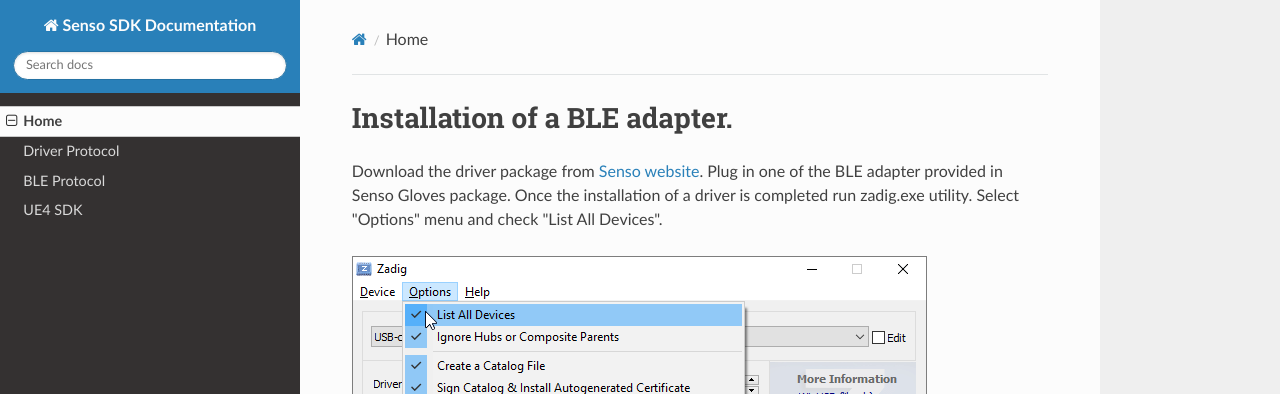
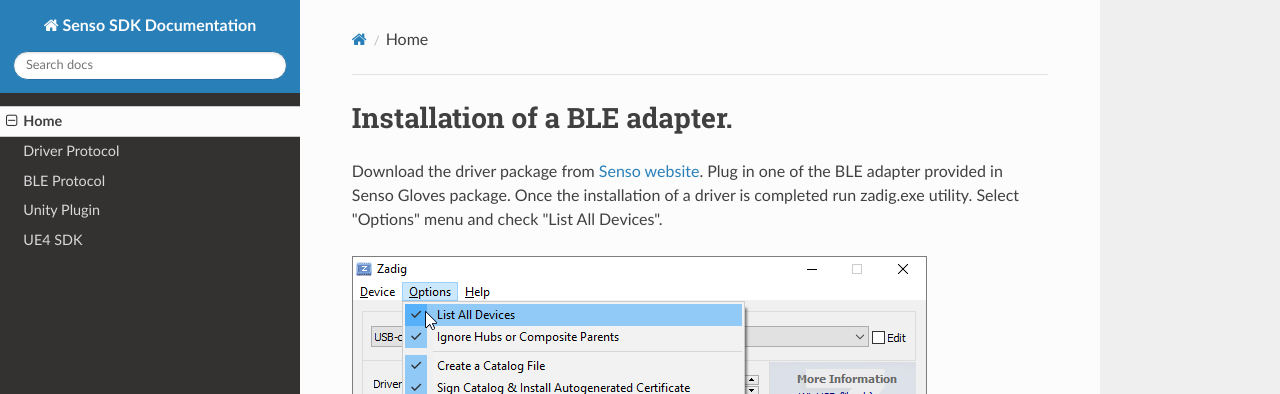
Before and after one commit to paintenzero/senso-docs, an MkDocs documentation site: the page built from docs/index.md, in a window 1280 px wide. Shown: the top 394 px of the page. Built offline with MkDocs 1.6.1, drawn with Linux system fonts in a browser that asks for light colours; nearby versions of some CDN libraries; old or Windows-style settings are respelled for this version of MkDocs.

Commit message:
Unity plugin in menu

```diff
--- a/mkdocs.yml
+++ b/mkdocs.yml
@@ -3,5 +3,6 @@ pages:
   - Home: index.md
   - Driver Protocol: net_protocol.md
   - BLE Protocol: ble_protocol.md
+  - Unity Plugin: unity.md
   - UE4 SDK: ue4.md
 theme: readthedocs
```
